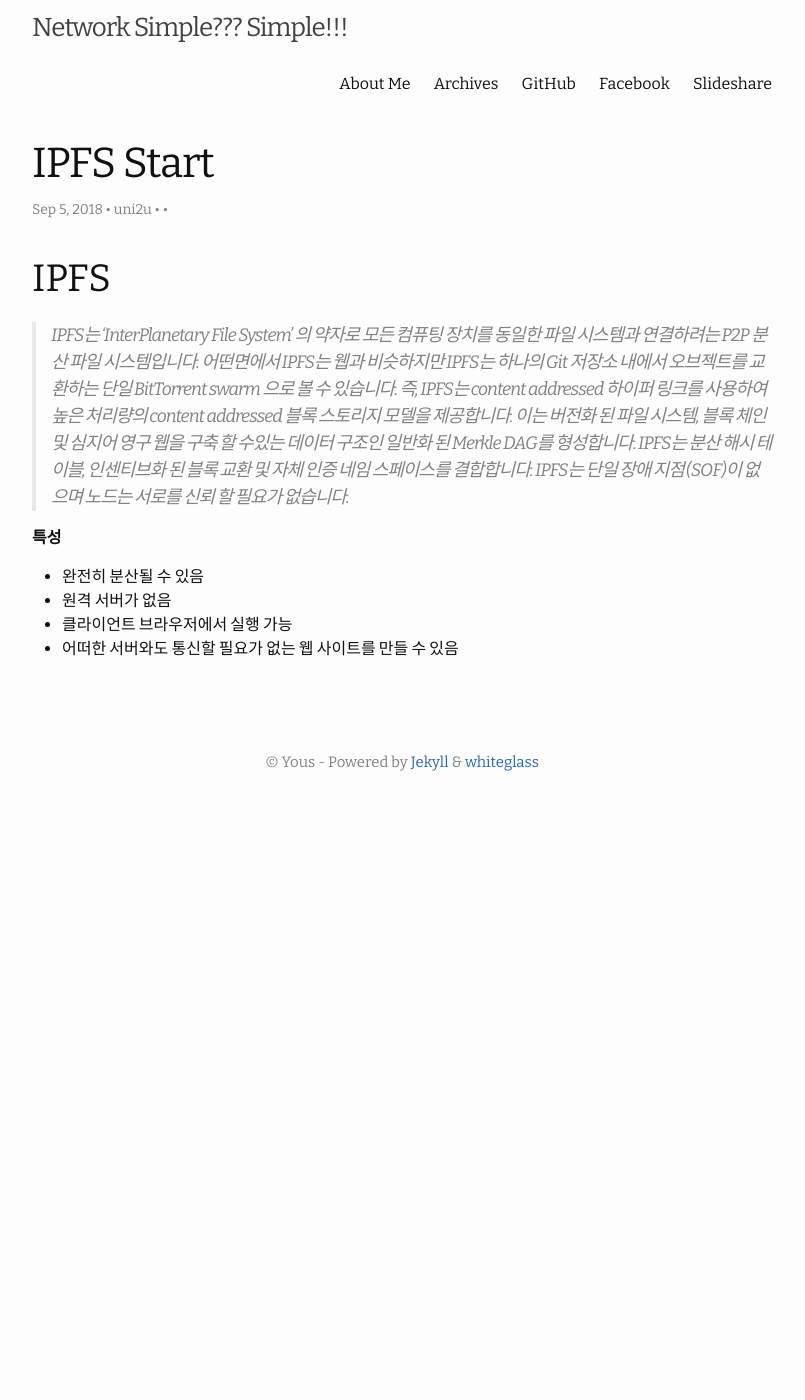
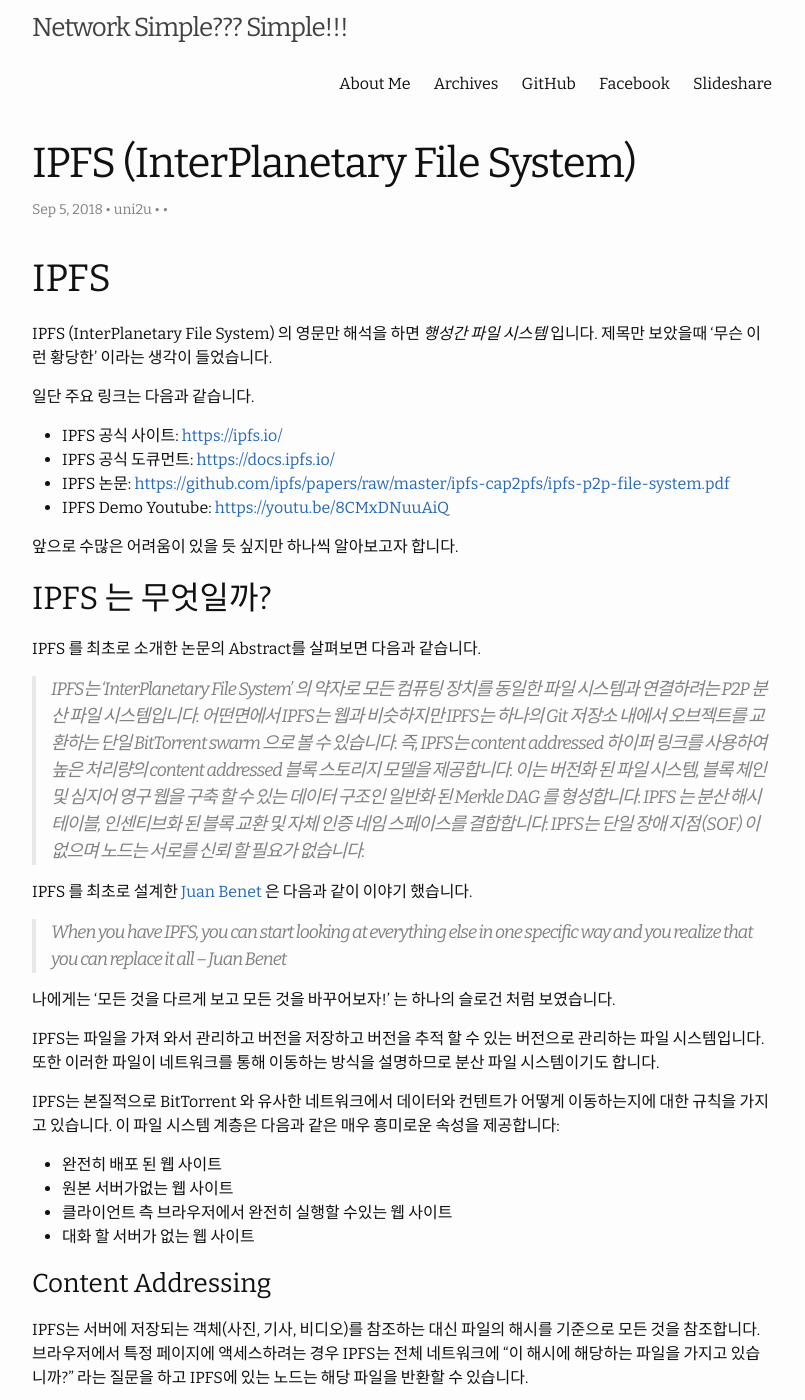
Before and after one commit to uni2u/uni2u.github.io, a Jekyll site: the page built from _posts/2018-09-05-IPFS_Start.md, in a window 1280 px wide and 1400 px high. Shown: the whole window, without its empty margins (238-1043 px from the left). Built offline with Jekyll 4.4.1, drawn with Linux system fonts in a browser that asks for light colours; some of the changed text lies outside the part shown.

Commit message:
ipfs01 edit

```diff
--- a/_posts/2018-09-05-IPFS_Start.md
+++ b/_posts/2018-09-05-IPFS_Start.md
@@ -1,6 +1,6 @@
 ---
 layout: post
-title: "IPFS Start"
+title: "IPFS (InterPlanetary File System)"
 categories:
   - ipfs
   - Distributed File System
@@ -13,11 +13,53 @@
 
 # IPFS
 
-> IPFS는 'InterPlanetary File System' 의 약자로 모든 컴퓨팅 장치를 동일한 파일 시스템과 연결하려는 P2P 분산 파일 시스템입니다. 어떤면에서 IPFS는 웹과 비슷하지만 IPFS는 하나의 Git 저장소 내에서 오브젝트를 교환하는 단일 BitTorrent swarm 으로 볼 수 있습니다. 즉, IPFS는 content addressed 하이퍼 링크를 사용하여 높은 처리량의 content addressed 블록 스토리지 모델을 제공합니다. 이는 버전화 된 파일 시스템, 블록 체인 및 심지어 영구 웹을 구축 할 수있는 데이터 구조인 일반화 된 Merkle DAG를 형성합니다. IPFS는 분산 해시 테이블, 인센티브화 된 블록 교환 및 자체 인증 네임 스페이스를 결합합니다. IPFS는 단일 장애 지점 (SOF)이 없으며 노드는 서로를 신뢰 할 필요가 없습니다.
+IPFS (InterPlanetary File System) 의 영문만 해석을 하면 _행성간 파일 시스템_ 입니다. 제목만 보았을때 '무슨 이런 황당한' 이라는 생각이 들었습니다.
 
-**특성**
+일단 주요 링크는 다음과 같습니다.
 
-- 완전히 분산될 수 있음
-- 원격 서버가 없음
-- 클라이언트 브라우저에서 실행 가능
-- 어떠한 서버와도 통신할 필요가 없는 웹 사이트를 만들 수 있음
+- IPFS 공식 사이트: <https://ipfs.io/>
+- IPFS 공식 도큐먼트: <https://docs.ipfs.io/>
+- IPFS 논문: <https://github.com/ipfs/papers/raw/master/ipfs-cap2pfs/ipfs-p2p-file-system.pdf>
+- IPFS Demo Youtube: <https://youtu.be/8CMxDNuuAiQ>
+
+앞으로 수많은 어려움이 있을 듯 싶지만 하나씩 알아보고자 합니다.
+
+## IPFS 는 무엇일까?
+
+IPFS 를 최초로 소개한 논문의 Abstract를 살펴보면 다음과 같습니다.
+
+> IPFS는 'InterPlanetary File System' 의 약자로 모든 컴퓨팅 장치를 동일한 파일 시스템과 연결하려는 P2P 분산 파일 시스템입니다. 어떤면에서 IPFS는 웹과 비슷하지만 IPFS는 하나의 Git 저장소 내에서 오브젝트를 교환하는 단일 BitTorrent swarm 으로 볼 수 있습니다. 즉, IPFS는 content addressed 하이퍼 링크를 사용하여 높은 처리량의 content addressed 블록 스토리지 모델을 제공합니다. 이는 버전화 된 파일 시스템, 블록 체인 및 심지어 영구 웹을 구축 할 수 있는 데이터 구조인 일반화 된 Merkle DAG 를 형성합니다. IPFS 는 분산 해시 테이블, 인센티브화 된 블록 교환 및 자체 인증 네임 스페이스를 결합합니다. IPFS는 단일 장애 지점 (SOF) 이 없으며 노드는 서로를 신뢰 할 필요가 없습니다.
+
+IPFS 를 최초로 설계한 [Juan Benet](https://www.linkedin.com/in/jbenetcs/) 은 다음과 같이 이야기 했습니다.
+
+> When you have IPFS, you can start looking at everything else in one specific way and you realize that you can replace it all -- Juan Benet
+
+나에게는 '모든 것을 다르게 보고 모든 것을 바꾸어보자!' 는 하나의 슬로건 처럼 보였습니다.
+
+IPFS는 파일을 가져 와서 관리하고 버전을 저장하고 버전을 추적 할 수 있는 버전으로 관리하는 파일 시스템입니다. 또한 이러한 파일이 네트워크를 통해 이동하는 방식을 설명하므로 분산 파일 시스템이기도 합니다.
+
+IPFS는 본질적으로 BitTorrent 와 유사한 네트워크에서 데이터와 컨텐트가 어떻게 이동하는지에 대한 규칙을 가지고 있습니다. 이 파일 시스템 계층은 다음과 같은 매우 흥미로운 속성을 제공합니다:
+
+- 완전히 배포 된 웹 사이트
+- 원본 서버가없는 웹 사이트
+- 클라이언트 측 브라우저에서 완전히 실행할 수있는 웹 사이트
+- 대화 할 서버가 없는 웹 사이트
+
+### Content Addressing
+
+IPFS는 서버에 저장되는 객체(사진, 기사, 비디오)를 참조하는 대신 파일의 해시를 기준으로 모든 것을 참조합니다. 브라우저에서 특정 페이지에 액세스하려는 경우 IPFS는 전체 네트워크에 "이 해시에 해당하는 파일을 가지고 있습니까?" 라는 질문을 하고 IPFS에 있는 노드는 해당 파일을 반환할 수 있습니다.
+
+IPFS는 HTTP 계층에서 content addressing 을 사용합니다. 위치별로 문제를 해결하는 식별자를 만드는 대신 콘텐츠 자체를 표현하여 문제를 해결하려고 합니다. 즉, 콘텐츠가 주소를 결정합니다. 이 메커니즘은 파일을 가져와서 암호화된 방식으로 해시하여 매우 작고 안전한 파일 표현으로 끝나도록 하는 것입니다. 따라서 다른 사람이 단순히 같은 해시를 가지고 있는 다른 파일을 만들어서 주소로 사용할 수 없습니다. IPFS에있는 파일의 주소는 보통 루트 객체를 식별하는 해시로 시작한 다음 경로를 따라 내려갑니다. 서버 대신에 특정 객체와 통신하고 그 객체 내의 경로를 확인합니다.
+
+### HTTP vs. IPFS to find and retrieve a file
+
+HTTP에는 식별자가 위치하기 때문에 파일을 호스팅하고있는 컴퓨터를 쉽게 찾을 수있는 멋진 속성이 있습니다. 이것은 유용하며 일반적으로 잘 작동하지만 오프라인 사례 또는 네트워크에서 로드를 최소화하려는 대규모 분산 시나리오에서는 작동하지 않습니다.
+
+IPFS에서는 단계를 두 부분으로 나눕니다:
+
+- content addressing 을 사용하여 파일 식별
+- Go and find it - hash가 생겼을 때 네트워크에 누가 '이 콘텐츠를 가지고 있는가? (hash)' 를 물어 보고 해당 노드에 연결하여 다운로드
+
+그 결과 매우 빠른 라우팅이 가능한 peer-to-peer 오버레이가 생성됩니다.
+
+더 많은 정보는 [Alpha Video](https://www.youtube.com/watch?v=8CMxDNuuAiQ) 를 참조하기 바랍니다.
```
